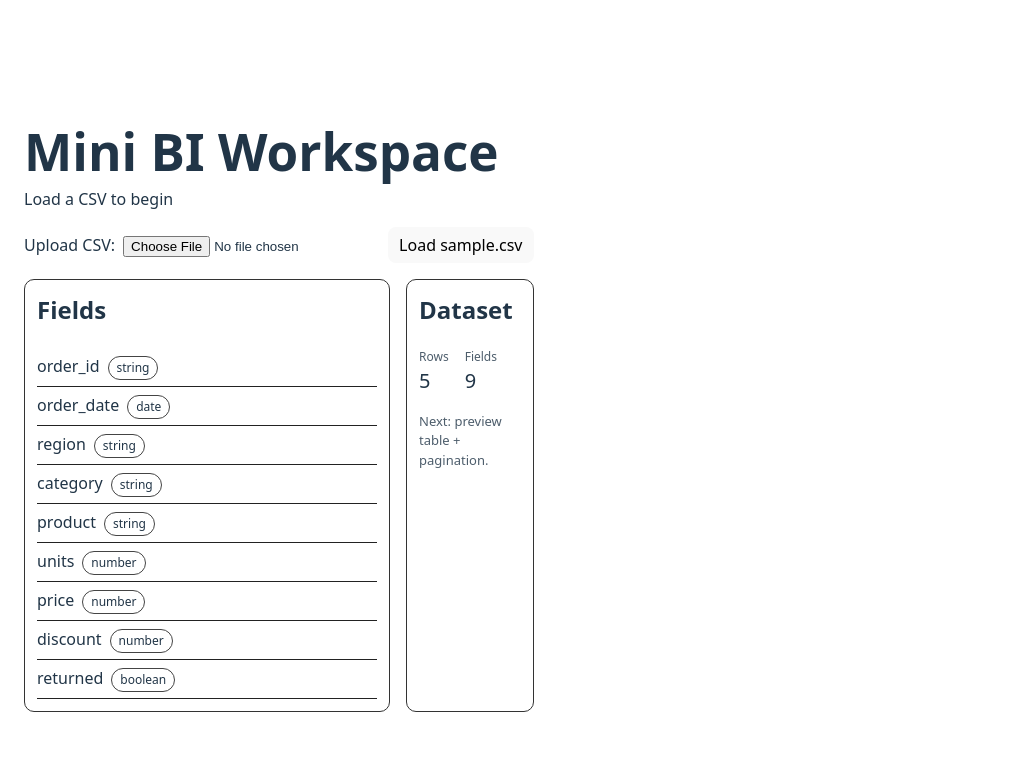
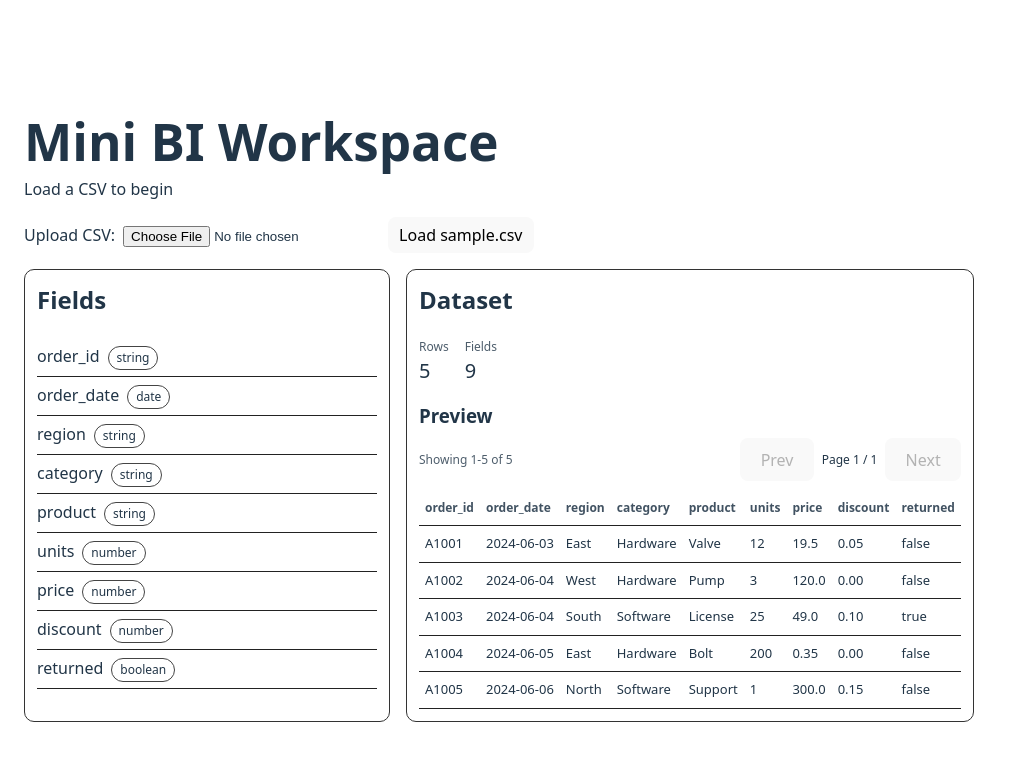
Before and after one commit to aryandesh15/react-mini-bi, a React (Vite) app in the folder react-mini-bi/: page / in a window 1280 px wide. Shown: the top 760 px of the page, without its empty margins (0-1013 px from the left). Built offline with nearby package versions, Linux system fonts and the light colour scheme.

Commit message:
feat: added dataset preview table

```diff
--- a/react-mini-bi/src/components/DataTable.tsx
+++ b/react-mini-bi/src/components/DataTable.tsx
@@ -0,0 +1,93 @@
+import { useMemo, useState } from 'react'
+import type { Row } from '../lib/parseCsv'
+
+type Props = {
+  rows: Row[]
+  columns: string[]
+  pageSize?: number
+}
+
+export default function DataTable({ rows, columns, pageSize = 10 }: Props) {
+  const [page, setPage] = useState(1)
+  const totalPages = Math.max(1, Math.ceil(rows.length / pageSize))
+
+  const pageRows = useMemo(() => {
+    const start = (page - 1) * pageSize
+    return rows.slice(start, start + pageSize)
+  }, [rows, page, pageSize])
+
+  function goPrev() {
+    setPage((p) => Math.max(1, p - 1))
+  }
+
+  function goNext() {
+    setPage((p) => Math.min(totalPages, p + 1))
+  }
+
+  const tableStyle: React.CSSProperties = {
+    width: '100%',
+    borderCollapse: 'collapse',
+    fontSize: 13,
+  }
+
+  const cellStyle: React.CSSProperties = {
+    borderBottom: '1px solid #222',
+    padding: '8px 6px',
+    verticalAlign: 'top',
+    whiteSpace: 'nowrap',
+    textOverflow: 'ellipsis',
+    overflow: 'hidden',
+    maxWidth: 240,
+  }
+
+  return (
+    <div>
+      <div style={{ display: 'flex', justifyContent: 'space-between', alignItems: 'center', gap: 12 }}>
+        <div style={{ fontSize: 12, opacity: 0.8 }}>
+          Showing {(page - 1) * pageSize + 1}-{Math.min(page * pageSize, rows.length)} of {rows.length}
+        </div>
+
+        <div style={{ display: 'flex', alignItems: 'center', gap: 8 }}>
+          <button onClick={goPrev} disabled={page === 1}>
+            Prev
+          </button>
+          <span style={{ fontSize: 12 }}>
+            Page {page} / {totalPages}
+          </span>
+          <button onClick={goNext} disabled={page === totalPages}>
+            Next
+          </button>
+        </div>
+      </div>
+
+      <div style={{ marginTop: 10, overflowX: 'auto' }}>
+        <table style={tableStyle}>
+          <thead>
+            <tr>
+              {columns.map((c) => (
+                <th key={c} style={{ ...cellStyle, textAlign: 'left', fontSize: 12, opacity: 0.85 }}>
+                  {c}
+                </th>
+              ))}
+            </tr>
+          </thead>
+          <tbody>
+            {pageRows.map((r, idx) => (
+              <tr key={idx}>
+                {columns.map((c) => (
+                  <td key={c} style={cellStyle}>
+                    {String(r[c] ?? '')}
+                  </td>
+                ))}
+              </tr>
+            ))}
+          </tbody>
+        </table>
+
+        {rows.length === 0 ? (
+          <div style={{ padding: 12, fontSize: 13, opacity: 0.8 }}>No rows to preview.</div>
+        ) : null}
+      </div>
+    </div>
+  )
+}
--- a/react-mini-bi/src/pages/Workspace.tsx
+++ b/react-mini-bi/src/pages/Workspace.tsx
@@ -1,5 +1,7 @@
 import { useEffect } from 'react'
 import { useDataset } from '../hooks/useDataset'
+import DataTable from '../components/DataTable'
+
 
 function typeBadge(t: string) {
   const style: React.CSSProperties = {
@@ -85,8 +87,9 @@ export default function Workspace() {
             </div>
           </div>
 
-          <div style={{ marginTop: 16, fontSize: 13, opacity: 0.8 }}>
-            Next: preview table + pagination.
+          <div style={{ marginTop: 16 }}>
+             <h3 style={{ margin: '0 0 8px 0' }}>Preview</h3>
+            <DataTable rows={rows} columns={fields.map((f) => f.name)} pageSize={8} />
           </div>
         </div>
       </div>
```
